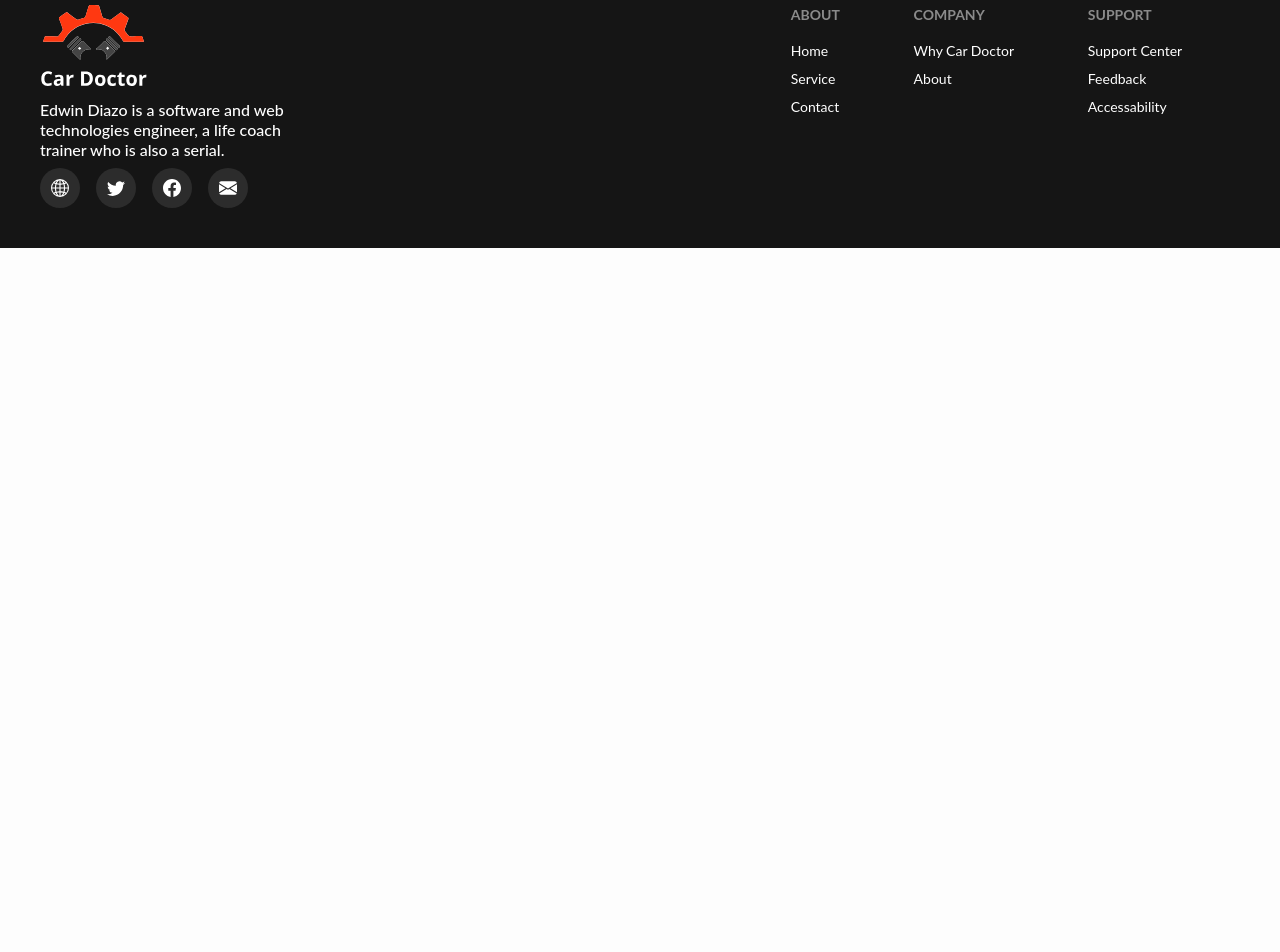
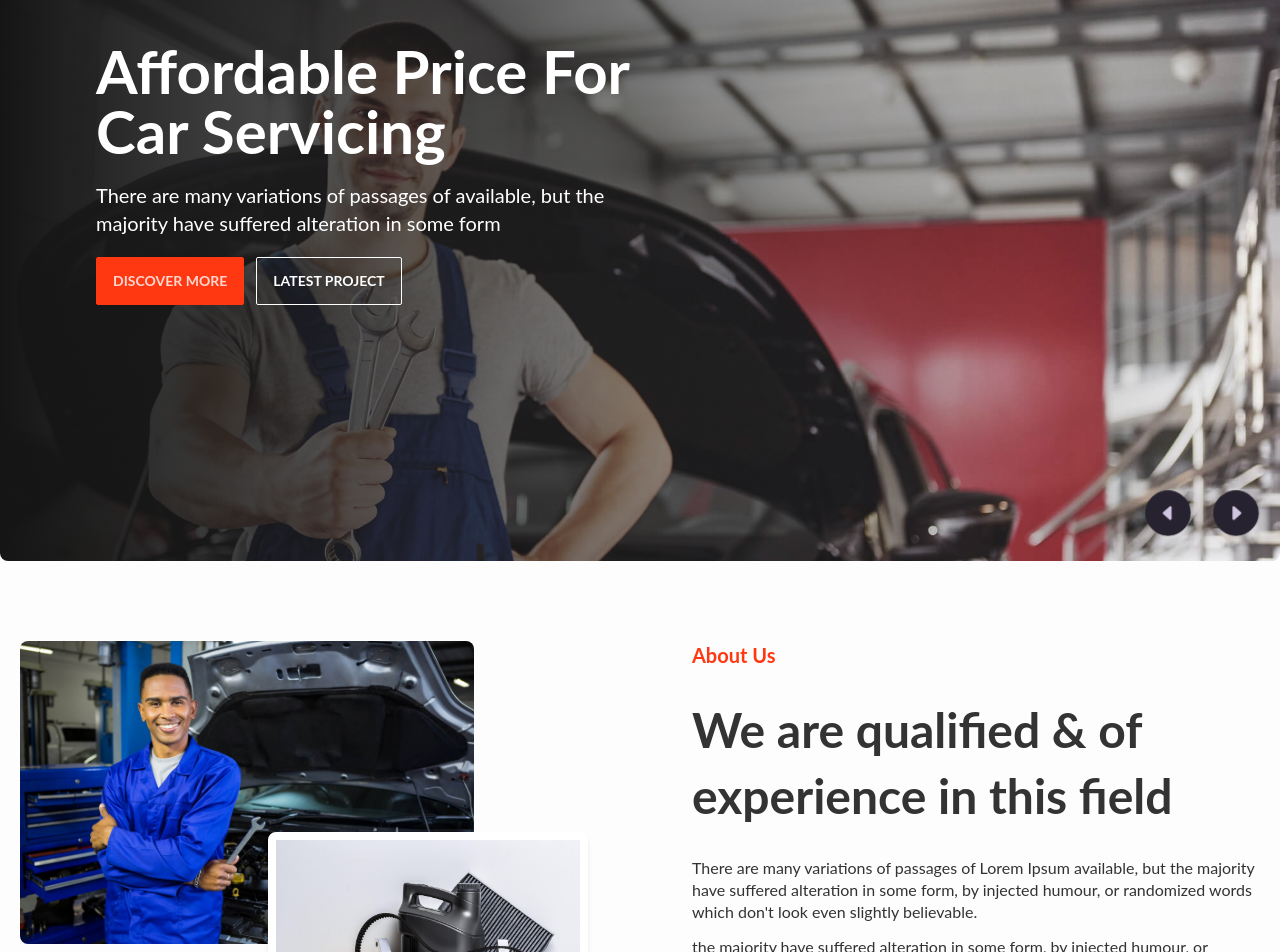
Before and after one commit to ismailjosim/genius-car-project, a React (Create React App) app: page / in a window 1280 px wide. Shown: the part 139-1091 px from the top of the page. Before the commit the page ends 800 px from the top, so only its background shows below. Built offline with nearby package versions, Linux system fonts and the light colour scheme.

Commit message:
home silder and about Us section added

```diff
--- a/public/index.html
+++ b/public/index.html
@@ -1,5 +1,5 @@
 <!DOCTYPE html>
-<html lang="en">
+<html data-theme="light" lang="en">
 
 <head>
   <meta charset="utf-8" />
--- /dev/null
+++ b/src/components/Pages/Home/AboutUs.jsx
@@ -0,0 +1,31 @@
+import React from 'react';
+import person from '../../../assets/images/about_us/person.jpg';
+import parts from '../../../assets/images/about_us/parts.jpg';
+
+const AboutUs = () => {
+    return (
+        <section className="my-20">
+            <div className="container flex gap-16 flex-col-reverse mx-auto lg:flex-row md:flex-row">
+                <div className='sm:w-1/2 relative sm:mx-0 mx-5 md:mx-5'>
+                    <img src={person} alt="" className="rounded-lg w-4/5" />
+                    <img src={parts} alt="" className="rounded-lg w-80 absolute bottom-0 right-0 border-8 border-white shadow-md" />
+                </div>
+                <div className="sm:w-1/2 sm:mx-0 mx-5 md:mx-5">
+                    <div className="space-y-2">
+                        <h4 className="text-xl font-bold text-primary">About Us</h4>
+                        <h2 className="text-5xl font-bold sm:leading-snug py-5">We are qualified & of experience in this field</h2>
+                        <div>
+                            <p className="text-base font-[#737373] font-normal leading-snug">There are many variations of passages of Lorem Ipsum available, but the majority have suffered alteration in some form, by injected humour, or randomized words which don't look even slightly believable.
+                            </p>
+                            <p className="text-base font-[#737373] font-normal my-3">the majority have suffered alteration in some form, by injected humour, or randomized words which don't look even slightly believable.
+                            </p>
+                        </div>
+                        <button className="btn btn-md btn-primary rounded-sm font-bold">Discover More</button>
+                    </div>
+                </div>
+            </div>
+        </section>
+    );
+};
+
+export default AboutUs;
--- /dev/null
+++ b/src/components/Pages/Home/Banner.jsx
@@ -0,0 +1,71 @@
+import React from 'react';
+import '../../../styles/custom.css';
+
+// Import all side image
+import slideImg01 from '../../../assets/images/banner/1.jpg';
+import slideImg02 from '../../../assets/images/banner/2.jpg';
+import slideImg03 from '../../../assets/images/banner/3.jpg';
+import slideImg04 from '../../../assets/images/banner/4.jpg';
+import slideImg05 from '../../../assets/images/banner/5.jpg';
+import slideImg06 from '../../../assets/images/banner/6.jpg';
+import BannerSlide from './BannerSlide';
+
+
+// Generate Banner Data
+const bannerData = [
+    {
+        image: slideImg01,
+        prev: 6,
+        id: 1,
+        next: 2
+    },
+    {
+        image: slideImg02,
+        prev: 1,
+        id: 2,
+        next: 3
+    },
+    {
+        image: slideImg03,
+        prev: 2,
+        id: 3,
+        next: 4
+    },
+    {
+        image: slideImg04,
+        prev: 3,
+        id: 4,
+        next: 5
+    },
+    {
+        image: slideImg05,
+        prev: 4,
+        id: 5,
+        next: 6
+    },
+    {
+        image: slideImg06,
+        prev: 5,
+        id: 6,
+        next: 1
+    }
+]
+
+const Banner = () => {
+    return (
+        <div className="carousel w-full rounded-lg mb-10">
+            {
+                bannerData.map(slide => {
+                    return <BannerSlide
+                        key={slide.id}
+                        slide={slide}
+                    >
+                    </BannerSlide>
+                }
+                )}
+        </div>
+
+    );
+};
+
+export default Banner;
--- /dev/null
+++ b/src/components/Pages/Home/BannerSlide.jsx
@@ -0,0 +1,33 @@
+import React from 'react';
+import { BsFillCaretLeftFill, BsFillCaretRightFill } from "react-icons/bs";
+
+const BannerSlide = ({ slide }) => {
+    const { id, prev, next, image } = slide;
+    return (
+        <div id={`slide${ id }`} className="carousel-item relative w-full max-h-[600px] overflow-hidden">
+            <div className="slide-img">
+                <img src={image} alt={`Slide ${ id }`} />
+            </div>
+            <div className="absolute flex flex-col sm:gap-5 gap-3 sm:top-20 top-5 sm:left-24 left-5 text-white sm:text-left text-center">
+                <h2 className="text-4xl sm:text-6xl font-bold sm:leading-20 leading-10 sm:w-2/3">
+                    Affordable Price For Car Servicing
+                </h2>
+                <p className='sm:text-xl sm:w-3/5 w-11/12 sm:mx-0 mx-auto'>There are many variations of passages of  available, but the majority have suffered alteration in some form</p>
+                <div className='flex gap-3 sm:mx-0 mx-auto'>
+                    <button className="btn btn-md btn-primary rounded-sm font-bold">Discover More</button>
+                    <button className="btn btn-md btn-outline border-white text-white rounded-sm font-bold hover:btn-primary">Latest Project</button>
+                </div>
+            </div>
+            <div className="absolute sm:flex hidden justify-end gap-5 transform -translate-y-1/2 right-5 bottom-0">
+                <a href={`#slide${ prev }`} className="btn btn-circle text-xl hover:bg-primary hover:border-primary transition-all duration-500">
+                    <BsFillCaretLeftFill />
+                </a>
+                <a href={`#slide${ next }`} className="btn btn-circle text-xl hover:bg-primary hover:border-primary transition-all duration-500">
+                    <BsFillCaretRightFill />
+                </a>
+            </div>
+        </div>
+    );
+};
+
+export default BannerSlide;
--- a/src/components/Pages/Home.jsx
+++ b/src/components/Pages/Home/Home.jsx
@@ -1,9 +1,13 @@
 import React from 'react';
+import AboutUs from './AboutUs';
+import Banner from './Banner';
+;
 
 const Home = () => {
     return (
         <div>
-            <h3>Welcome Home</h3>
+            <Banner />
+            <AboutUs />
         </div>
     );
 };
--- a/src/layouts/Nav.jsx
+++ b/src/layouts/Nav.jsx
@@ -14,7 +14,7 @@ const Nav = () => {
 
 
     return (
-        <div className="navbar bg-base-100">
+        <div className="navbar bg-base-100 h-20 mb-5 font-semibold">
             <div className="navbar-start ">
                 <div className="dropdown">
                     <label tabIndex={0} className="btn btn-ghost lg:hidden">
@@ -34,7 +34,7 @@ const Nav = () => {
                 </ul>
             </div>
             <div className="navbar-end">
-                <Link to='/login' className="btn">Log In</Link>
+                <Link to='/login' className="btn btn-md rounded-md btn-outline btn-primary">Appointment</Link>
             </div>
         </div>
     );
--- /dev/null
+++ b/src/styles/custom.css
@@ -0,0 +1,11 @@
+.slide-img:after {
+    content: '';
+    position: absolute;
+    left: 0;
+    top: 0;
+    width: 100%;
+    height: 100%;
+    display: inline-block;
+    background: linear-gradient(90deg, #151515 0%, rgba(21, 21, 21, 0) 100%);
+
+}
```
Also changed, not shown: src/routes/router.js (+5 -5 lines), src/components/Pages/About/About.jsx (renamed from src/components/Pages/About.jsx), src/components/Pages/Blog/Blog.jsx (renamed from src/components/Pages/Blog.jsx), src/components/Pages/Contact/Contact.jsx (renamed from src/components/Pages/Contact.jsx), src/components/Pages/Services/Services.jsx (renamed from src/components/Pages/Services.jsx).
